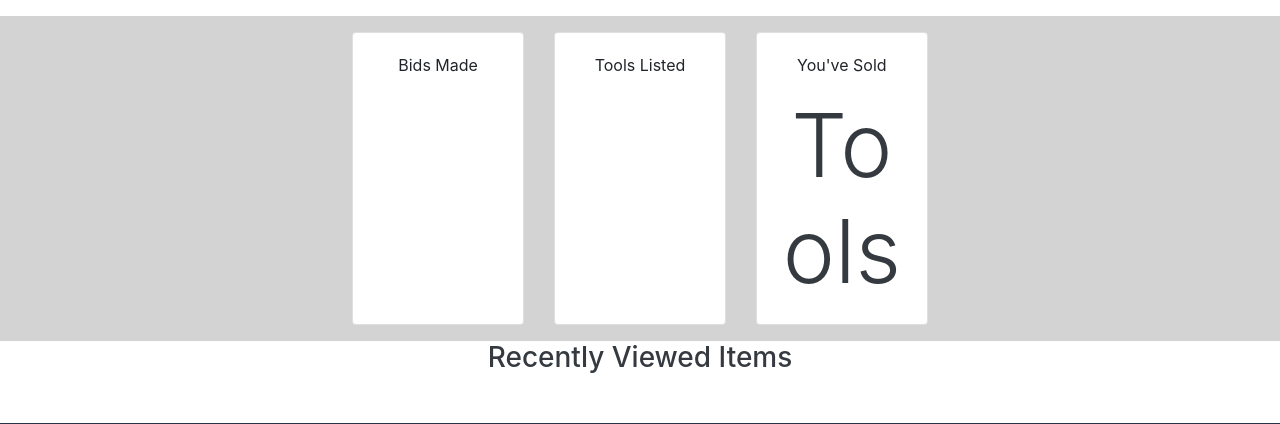
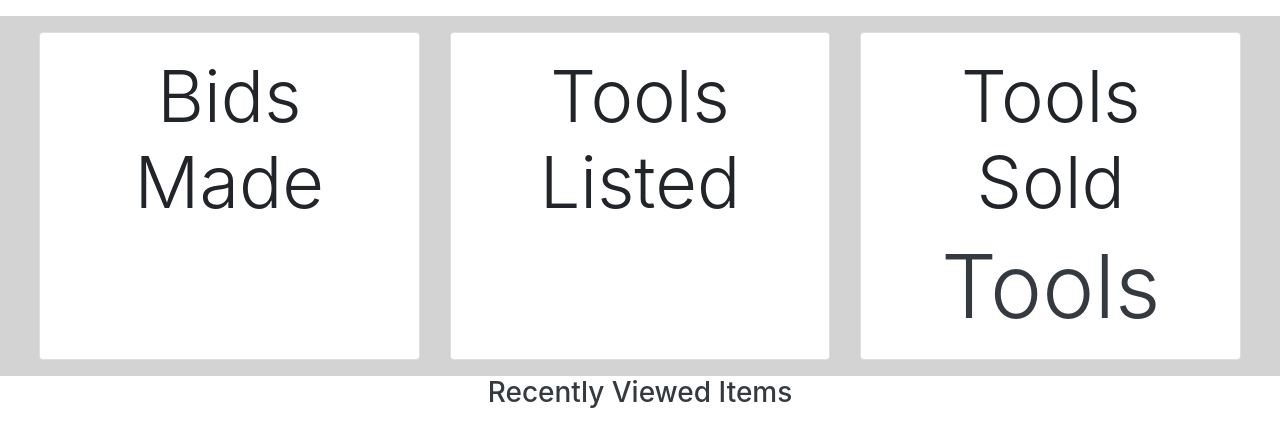
Before and after one commit to dcwilli/dustygarage, a Flask app: template marketplace/templates/userdash/maindash.html in a window 1280 px wide. Shown: the part 210-634 px from the top of the page. Run offline with Flask 2, Linux system fonts and the light colour scheme; the template is opened without the code that fills it, so the values that code supplies are empty; some libraries are stand-ins or nearby versions.

Commit message:
main dash cards calc

```diff
--- a/marketplace/templates/userdash/maindash.html
+++ b/marketplace/templates/userdash/maindash.html
@@ -130,7 +130,7 @@
                 <div class="card-deck mx-auto px-4 py-3">
                     <div class="card">
                         <div class="card-body">
-                            <p class="card-text">Bids Made </p>
+                            <h1 class="card-text display-3">Bids Made </h1>
                             <a href="{{'/userdash/userbids/{}'.format(current_user.id)}}" <h5
                                 class="card-title display-2 text-decoration-none text-dark text-center">{{bid_length}}
                                 </h5></a>
@@ -140,7 +140,7 @@
 
                     <div class="card">
                         <div class="card-body">
-                            <p class="card-text">Tools Listed</p>
+                            <h1 class="card-text display-3">Tools Listed </h1>
                             <a href="{{'/userdash/userselling/{}'.format(current_user.id)}}" <h5
                                 class="card-title display-2 text-decoration-none text-dark text-center">{{tool_length}}
                                 </h5></a>
@@ -151,7 +151,7 @@
 
                     <div class="card text-center">
                         <div class="card-body">
-                            <p class="card-text">You've Sold</p>
+                            <h1 class="card-text display-3">Tools Sold </h1>
                             <a href="{{'/userdash/userselling/{}'.format(current_user.id)}}" <h5 class="card-title
                                     display-2 text-decoration-none text-dark text-center">{{sold_length}} Tools
                                 </h5></a>
```
